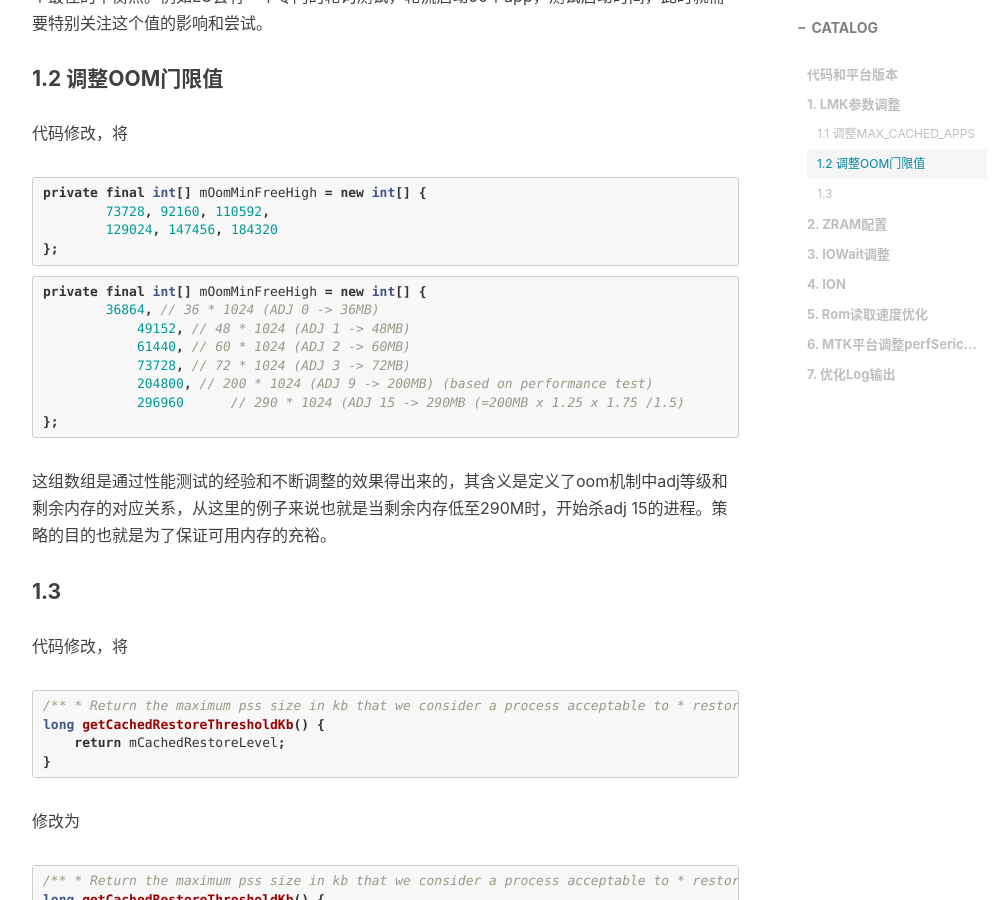
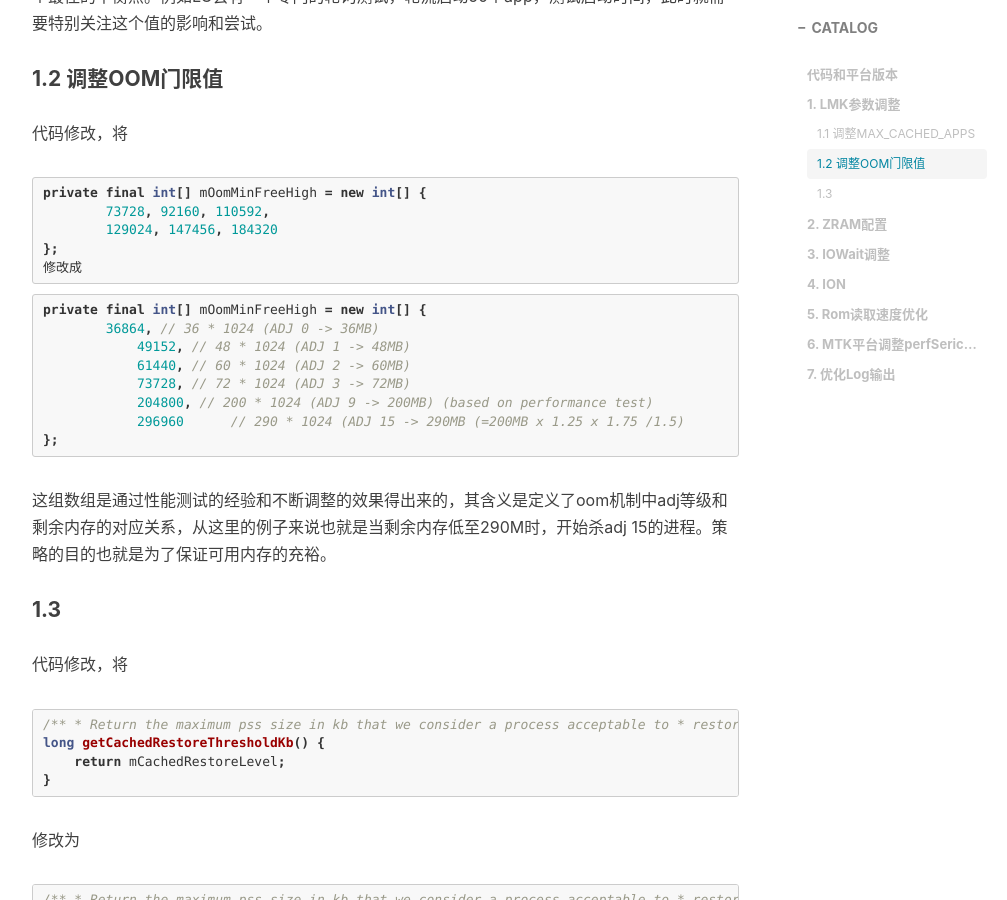
Before and after one commit to chendongqi/blog, a Jekyll site: the page built from _posts/android/performance/2017-02-16-system_performance.markdown, in a window 1280 px wide and 900 px high, scrolled down 1306 px. Shown: the whole window, without its empty margins (233-1240 px from the left). Built offline with Jekyll 4.4.1, drawn with Linux system fonts in a browser that asks for light colours; nearby versions of some CDN libraries; comment, search, counter and statistics services are not loaded.

Commit message:
update paper system performance

````diff
--- a/_posts/android/performance/2017-02-16-system_performance.markdown
+++ b/_posts/android/performance/2017-02-16-system_performance.markdown
@@ -42,6 +42,7 @@
         73728, 92160, 110592,
         129024, 147456, 184320
 };
+修改成
 ```
 
 ```java
@@ -85,7 +86,9 @@
 ### 2. ZRAM配置
 
 关于ZRAM的技术介绍参考[ZRAM简介](http://kernel.meizu.com/zram-introduction.html)，这里介绍在MTK平台上的配置方法。
+
 **配置脚本**
+
 修改文件device/mediatek/<project>/enableswap.sh，方案如下：
 
 ```Bash
@@ -100,6 +103,7 @@
 ```
 
 **Adjust swappniess（虚拟内存管理中，换页频繁）**
+
 修改文件/kernel/drivers/staging/android/lowmemorykiller.c
 
 ```C
````
